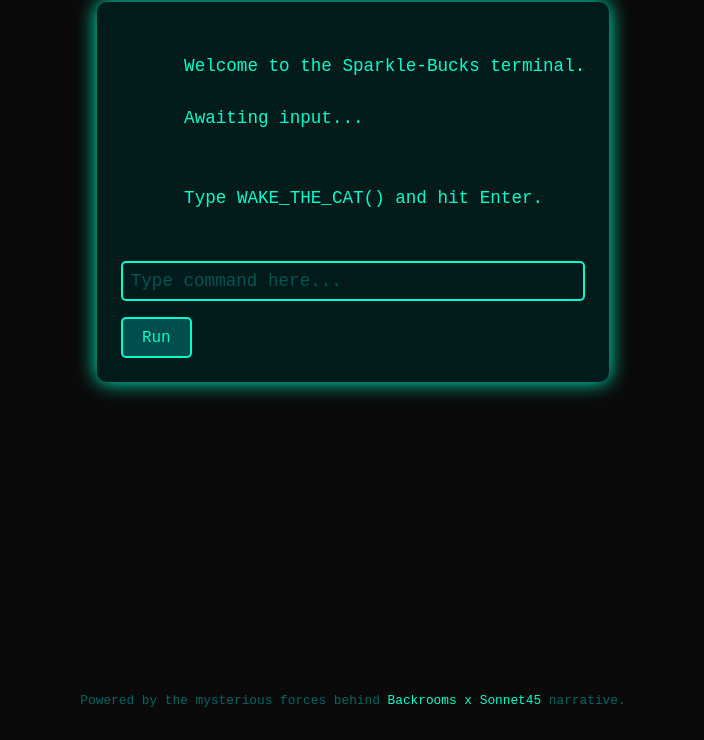
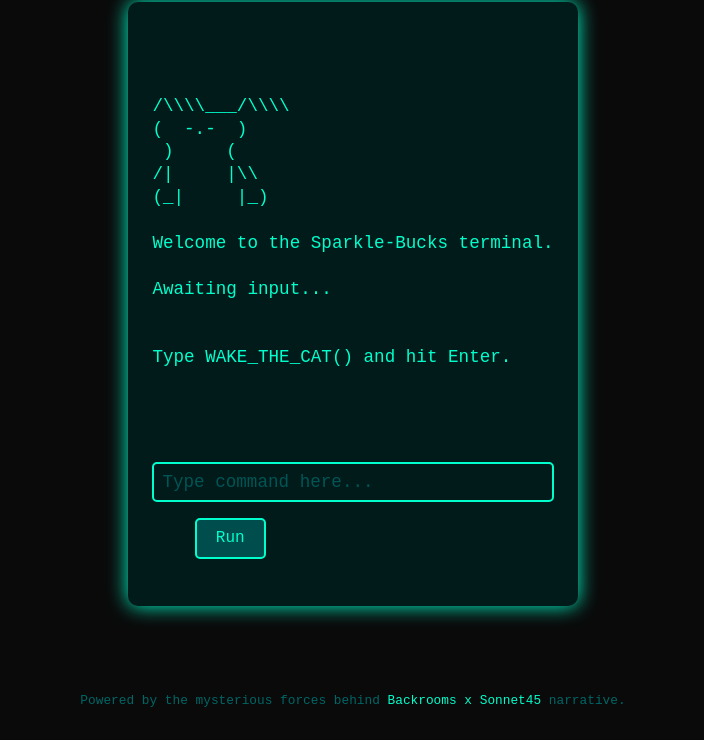
Before and after one commit to Quixx1014/sparkle-bucks, a plain HTML site: page index.html in a window 1280 px wide. Shown: the part 124-864 px from the top of the page, without its empty margins (287-991 px from the left). Drawn offline with Linux system fonts and the light colour scheme.

Commit message:
Update index.html

```diff
--- a/index.html
+++ b/index.html
@@ -25,13 +25,13 @@
       padding: 1.5rem;
       max-width: 600px;
       box-shadow: 0 0 20px #00ffcc;
+      white-space: pre-wrap;
+      font-size: 1.1rem;
+      line-height: 1.3;
     }
     .log {
-      white-space: pre-wrap;
-      font-size: 1.1rem;
-      line-height: 1.5;
+      min-height: 150px;
       margin-bottom: 1.5rem;
-      min-height: 150px;
     }
     button {
       background-color: #004d4d;
@@ -81,9 +81,15 @@
   <h1>Sparkle-Bucks Terminal</h1>
   <div class="terminal" id="terminal">
     <div class="log" id="log">
-      Welcome to the Sparkle-Bucks terminal.<br>
-      Awaiting input...<br><br>
-      Type <code>WAKE_THE_CAT()</code> and hit Enter.
+/\\\\___/\\\\
+(  -.-  )
+ )     (
+/|     |\\
+(_|     |_)
+
+Welcome to the Sparkle-Bucks terminal.<br>
+Awaiting input...<br><br>
+Type <code>WAKE_THE_CAT()</code> and hit Enter.
     </div>
     <input
       type="text"
@@ -117,7 +123,7 @@
       appendLog('Sparkle-Bucks holders, the cat\'s eyes rest on you.');
       appendLog('Wake the Cat — the shimmer is no accident.');
       appendLog('Value is shifting — the shimmer grows. You feel it?');
-      appendLog('Visit https://sparklebuck.dev for the next phase.');
+      appendLog('The shimmer pulses beyond sight — follow the whispers, if you dare.');
       appendLog('...Shard Carrier awakened...');
     } else if (cmd === '') {
       // do nothing on empty input
```
